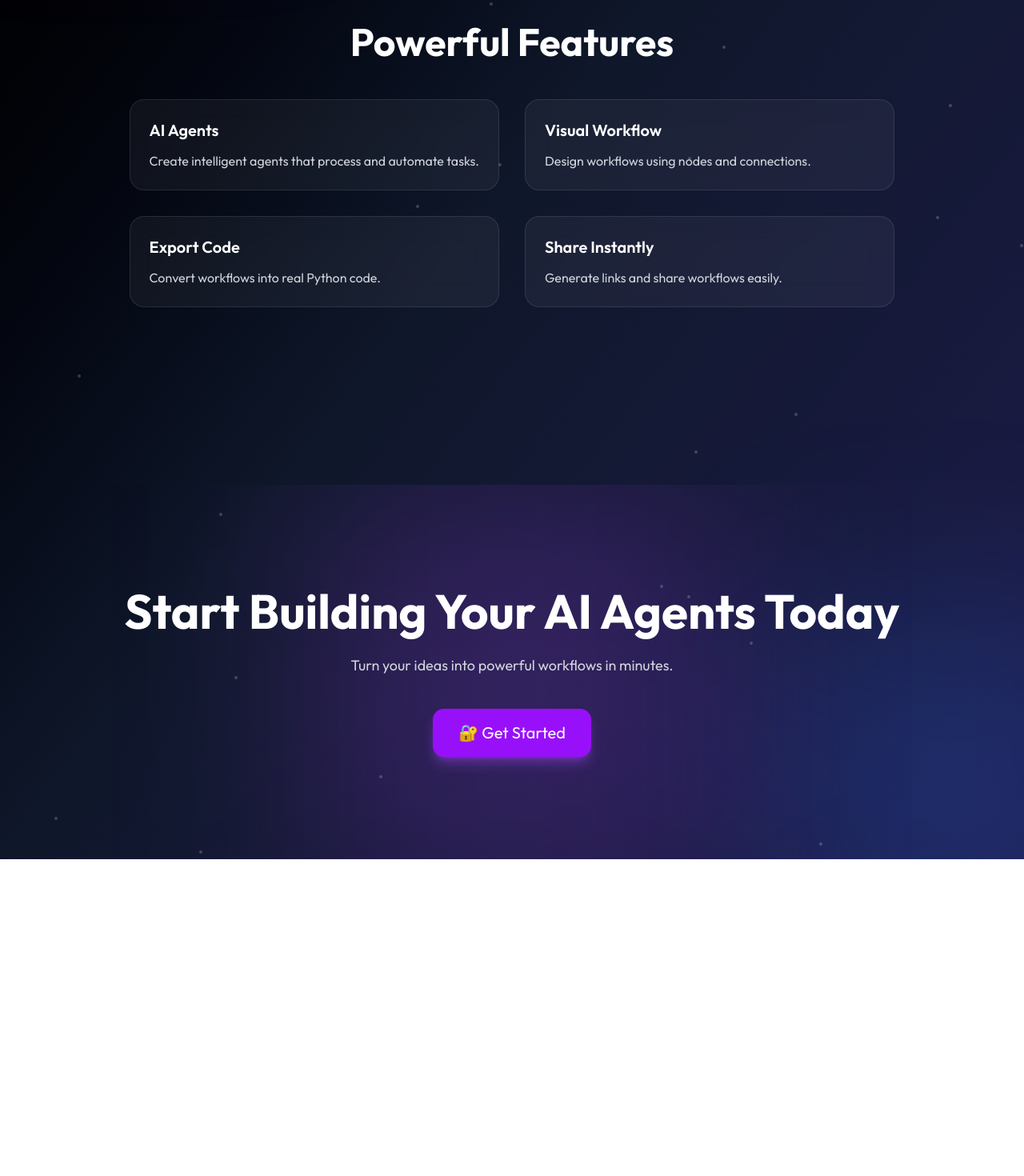
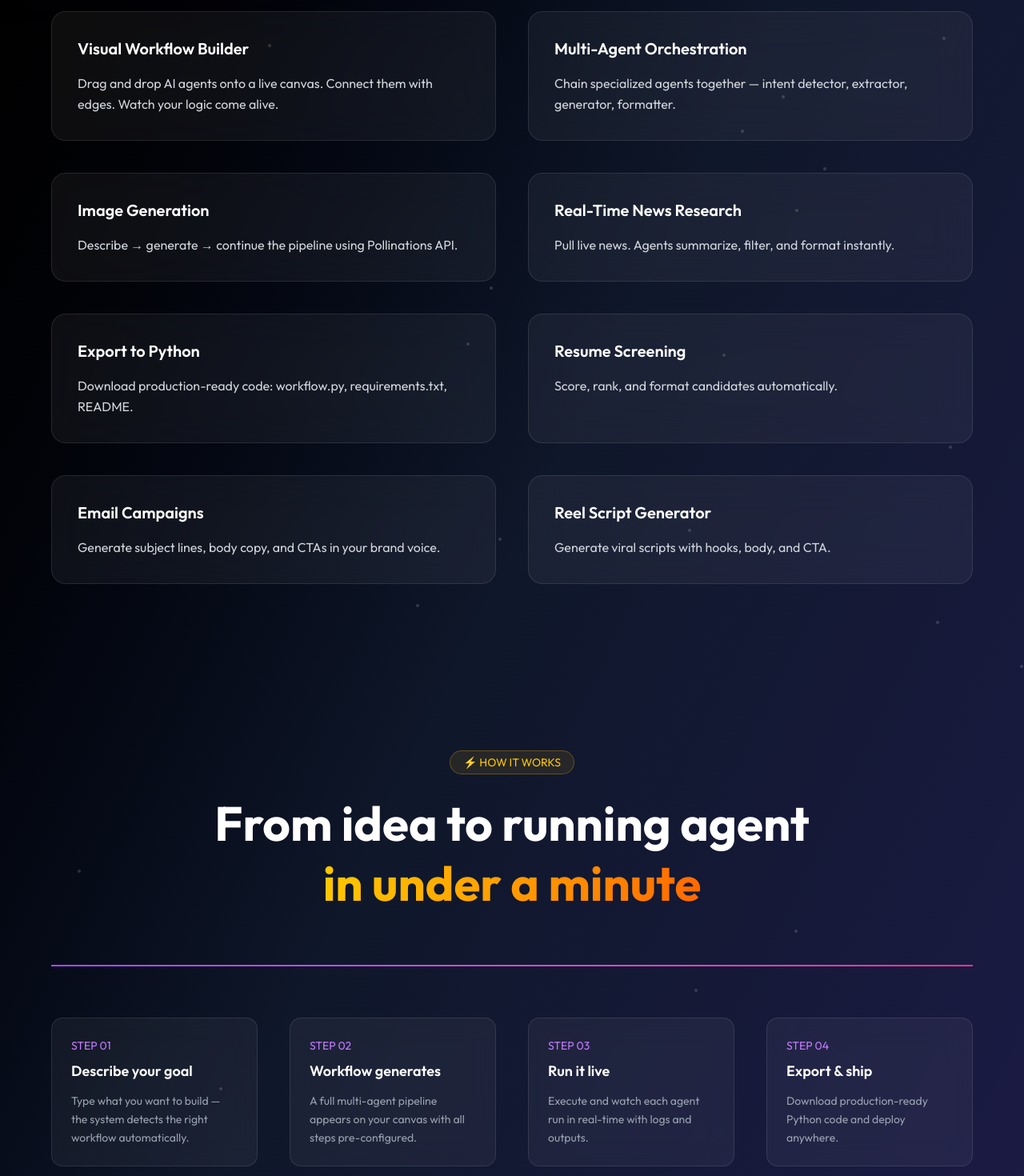
Before and after one commit to A2003nu/ImagewithAgentify, a Next.js app: page / in a window 1280 px wide. Shown: the part 620-2090 px from the top of the page at 80% size. Before the commit the page ends 1694 px from the top, so only its background shows below. Built offline with nearby package versions, Linux system fonts and the light colour scheme; no server answers.

Commit message:
Good Template  workflow button added

```diff
--- a/app/page.tsx
+++ b/app/page.tsx
@@ -5,6 +5,7 @@ import { useRouter } from "next/navigation"
 import { useEffect, useState } from "react"
 import WorkflowPreview from "@/components/WorkflowPreview"
 import FeaturesSection from "@/components/FeaturesSection"
+import HowItWorks from "@/components/HowItWorks"
 import CTASection from "@/components/CTASection"
 import CursorGlow from "@/components/CursorGlow"
 import Loader from "@/components/Loader"
@@ -21,11 +22,8 @@ export default function LandingPage() {
     setTimeout(() => setLoading(false), 1200)
   }, [])
 
-  useEffect(() => {
-    if (isLoaded && isSignedIn) {
-      router.push("/dashboard")
-    }
-  }, [isSignedIn, isLoaded, router])
+  // REMOVED: Auto-redirect to dashboard
+  // Now landing page is always visible, button changes based on auth state
 
   useEffect(() => {
     const handleScroll = () => {
@@ -144,6 +142,9 @@ export default function LandingPage() {
       {/* Features Section */}
       <FeaturesSection />
 
+      {/* How It Works Section */}
+      <HowItWorks />
+
       {/* CTA Section */}
       <CTASection />
 
--- a/components/FeaturesSection.tsx
+++ b/components/FeaturesSection.tsx
@@ -1,83 +1,131 @@
-import { useEffect, useRef, useState, MouseEvent } from "react";
+"use client"
+
+import { useRef, MouseEvent } from "react"
 
 const features = [
   {
-    title: "AI Agents",
-    desc: "Create intelligent agents that process and automate tasks.",
+    title: "Visual Workflow Builder",
+    desc: "Drag and drop AI agents onto a live canvas. Connect them with edges. Watch your logic come alive.",
+    gradient: "from-purple-500 to-blue-500",
   },
   {
-    title: "Visual Workflow",
-    desc: "Design workflows using nodes and connections.",
+    title: "Multi-Agent Orchestration",
+    desc: "Chain specialized agents together — intent detector, extractor, generator, formatter.",
+    gradient: "from-pink-500 to-purple-500",
   },
   {
-    title: "Export Code",
-    desc: "Convert workflows into real Python code.",
+    title: "Image Generation",
+    desc: "Describe → generate → continue the pipeline using Pollinations API.",
+    gradient: "from-orange-400 to-pink-500",
   },
   {
-    title: "Share Instantly",
-    desc: "Generate links and share workflows easily.",
+    title: "Real-Time News Research",
+    desc: "Pull live news. Agents summarize, filter, and format instantly.",
+    gradient: "from-blue-400 to-cyan-400",
   },
-];
+  {
+    title: "Export to Python",
+    desc: "Download production-ready code: workflow.py, requirements.txt, README.",
+    gradient: "from-green-400 to-teal-500",
+  },
+  {
+    title: "Resume Screening",
+    desc: "Score, rank, and format candidates automatically.",
+    gradient: "from-yellow-400 to-orange-500",
+  },
+  {
+    title: "Email Campaigns",
+    desc: "Generate subject lines, body copy, and CTAs in your brand voice.",
+    gradient: "from-pink-500 to-red-500",
+  },
+  {
+    title: "Reel Script Generator",
+    desc: "Generate viral scripts with hooks, body, and CTA.",
+    gradient: "from-indigo-500 to-purple-500",
+  },
+]
 
-export default function FeaturesSection() {
-  const ref = useRef<HTMLDivElement>(null);
-  const [visible, setVisible] = useState(false);
+interface Feature {
+  title: string
+  desc: string
+  gradient: string
+}
 
-  useEffect(() => {
-    const observer = new IntersectionObserver(
-      ([entry]) => {
-        if (entry.isIntersecting) setVisible(true);
-      },
-      { threshold: 0.2 }
-    );
-
-    if (ref.current) observer.observe(ref.current);
-
-    return () => observer.disconnect();
-  }, []);
+function FeatureCard({ feature }: { feature: Feature }) {
+  const ref = useRef<HTMLDivElement>(null)
 
   const handleMouseMove = (e: MouseEvent<HTMLDivElement>) => {
-    const rect = e.currentTarget.getBoundingClientRect();
-    const x = e.clientX - rect.left;
-    const y = e.clientY - rect.top;
+    const card = ref.current
+    if (!card) return
 
-    const rotateX = -(y / rect.height - 0.5) * 10;
-    const rotateY = (x / rect.width - 0.5) * 10;
+    const rect = card.getBoundingClientRect()
 
-    e.currentTarget.style.transform = `rotateX(${rotateX}deg) rotateY(${rotateY}deg) scale(1.05)`;
-  };
+    const x = e.clientX - rect.left
+    const y = e.clientY - rect.top
 
-  const handleMouseLeave = (e: MouseEvent<HTMLDivElement>) => {
-    e.currentTarget.style.transform = "rotateX(0) rotateY(0) scale(1)";
-  };
+    const rotateX = (y / rect.height - 0.5) * 10
+    const rotateY = (x / rect.width - 0.5) * -10
+
+    card.style.transform = `
+      perspective(1000px)
+      rotateX(${rotateX}deg)
+      rotateY(${rotateY}deg)
+      scale(1.03)
+    `
+  }
+
+  const handleMouseLeave = () => {
+    if (ref.current) {
+      ref.current.style.transform =
+        "perspective(1000px) rotateX(0) rotateY(0) scale(1)"
+    }
+  }
 
   return (
     <div
-      id="features"
       ref={ref}
-      className="min-h-screen flex flex-col items-center justify-center px-6 text-white"
+      onMouseMove={handleMouseMove}
+      onMouseLeave={handleMouseLeave}
+      className="relative p-8 rounded-2xl border border-white/10
+      bg-white/5 backdrop-blur-xl
+      transition-all duration-300 cursor-pointer overflow-hidden"
     >
-      <h2 className="text-4xl md:text-5xl font-bold mb-12 text-center">
+      {/* Glow effect */}
+      <div
+        className={`absolute inset-0 opacity-0 hover:opacity-30 transition duration-300 bg-gradient-to-r ${feature.gradient}`}
+      ></div>
+
+      {/* Content */}
+      <h3 className="text-xl font-semibold mb-4 relative z-10">
+        {feature.title}
+      </h3>
+
+      <p className="text-gray-300 relative z-10 leading-relaxed">
+        {feature.desc}
+      </p>
+
+      {/* Border glow */}
+      <div
+        className={`absolute inset-0 rounded-2xl opacity-0 hover:opacity-100 transition duration-300 pointer-events-none border border-transparent bg-gradient-to-r ${feature.gradient} [mask:linear-gradient(#fff_0_0)_content-box,linear-gradient(#fff_0_0)] [mask-composite:exclude]`}
+      ></div>
+    </div>
+  )
+}
+
+export default function FeaturesSection() {
+  return (
+    <section className="relative py-24 px-6">
+      {/* Title */}
+      <h2 className="text-4xl md:text-5xl font-bold text-center mb-16">
         Powerful Features
       </h2>
 
-      <div className="grid md:grid-cols-2 gap-8 max-w-5xl">
-        {features.map((f, i) => (
-          <div
-            key={i}
-            onMouseMove={handleMouseMove}
-            onMouseLeave={handleMouseLeave}
-            className={`p-6 rounded-2xl border border-white/10 bg-white/5 backdrop-blur-lg transition-all duration-300 transform-gpu ${
-              visible
-                ? "opacity-100 translate-y-0"
-                : "opacity-0 translate-y-10"
-            }`}
-          >
-            <h3 className="text-xl font-semibold mb-3">{f.title}</h3>
-            <p className="text-gray-300">{f.desc}</p>
-          </div>
+      {/* Grid */}
+      <div className="grid md:grid-cols-2 gap-10 max-w-6xl mx-auto">
+        {features.map((feature, i) => (
+          <FeatureCard key={i} feature={feature} />
         ))}
       </div>
-    </div>
-  );
+    </section>
+  )
 }
--- /dev/null
+++ b/components/HowItWorks.tsx
@@ -0,0 +1,123 @@
+"use client"
+
+import { useEffect, useRef, useState } from "react"
+
+const steps = [
+  {
+    step: "STEP 01",
+    title: "Describe your goal",
+    desc: "Type what you want to build — the system detects the right workflow automatically.",
+  },
+  {
+    step: "STEP 02",
+    title: "Workflow generates",
+    desc: "A full multi-agent pipeline appears on your canvas with all steps pre-configured.",
+  },
+  {
+    step: "STEP 03",
+    title: "Run it live",
+    desc: "Execute and watch each agent run in real-time with logs and outputs.",
+  },
+  {
+    step: "STEP 04",
+    title: "Export & ship",
+    desc: "Download production-ready Python code and deploy anywhere.",
+  },
+]
+
+interface StepItem {
+  step: string
+  title: string
+  desc: string
+}
+
+function StepCard({ item, delay, visible }: { item: StepItem; delay: number; visible: boolean }) {
+  return (
+    <div
+      className={`transform transition-all duration-700 ${
+        visible
+          ? "opacity-100 translate-y-0"
+          : "opacity-0 translate-y-10"
+      }`}
+      style={{ transitionDelay: `${delay}ms` }}
+    >
+      <div
+        className="group p-6 rounded-xl border border-white/10 bg-white/5 backdrop-blur-lg
+        hover:scale-105 transition-all duration-300 cursor-pointer relative overflow-hidden"
+      >
+        {/* Step label */}
+        <p className="text-sm text-purple-400 mb-2">{item.step}</p>
+
+        {/* Title */}
+        <h3 className="text-lg font-semibold mb-3 group-hover:text-purple-300 transition">
+          {item.title}
+        </h3>
+
+        {/* Desc */}
+        <p className="text-gray-400 text-sm leading-relaxed">
+          {item.desc}
+        </p>
+
+        {/* Glow on hover */}
+        <div className="absolute inset-0 opacity-0 group-hover:opacity-20 bg-gradient-to-r from-purple-500 to-pink-500 blur-xl transition"></div>
+      </div>
+    </div>
+  )
+}
+
+export default function HowItWorks() {
+  const sectionRef = useRef<HTMLElement>(null)
+  const [visible, setVisible] = useState(false)
+
+  useEffect(() => {
+    const observer = new IntersectionObserver(
+      ([entry]) => {
+        if (entry.isIntersecting) setVisible(true)
+      },
+      { threshold: 0.3 }
+    )
+
+    if (sectionRef.current) observer.observe(sectionRef.current)
+    return () => observer.disconnect()
+  }, [])
+
+  return (
+    <section ref={sectionRef} className="relative py-28 px-6">
+
+      {/* Badge */}
+      <div className="flex justify-center mb-6">
+        <span className="px-4 py-1 text-sm rounded-full border border-yellow-500/30 text-yellow-400 bg-yellow-500/10">
+          ⚡ HOW IT WORKS
+        </span>
+      </div>
+
+      {/* Heading */}
+      <h2 className="text-4xl md:text-6xl font-bold text-center leading-tight">
+        From idea to running agent
+        <br />
+        <span className="bg-gradient-to-r from-yellow-400 to-orange-500 bg-clip-text text-transparent">
+          in under a minute
+        </span>
+      </h2>
+
+      {/* Line */}
+      <div className="relative max-w-6xl mx-auto mt-16">
+        <div className="h-[2px] bg-white/10 w-full"></div>
+
+        {/* Animated progress line */}
+        <div
+          className={`absolute top-0 left-0 h-[2px] bg-gradient-to-r from-purple-500 to-pink-500 transition-all duration-[2000ms] ${
+            visible ? "w-full" : "w-0"
+          }`}
+        ></div>
+      </div>
+
+      {/* Steps */}
+      <div className="grid md:grid-cols-4 gap-10 max-w-6xl mx-auto mt-16">
+        {steps.map((item, i) => (
+          <StepCard key={i} item={item} delay={i * 200} visible={visible} />
+        ))}
+      </div>
+    </section>
+  )
+}
```
